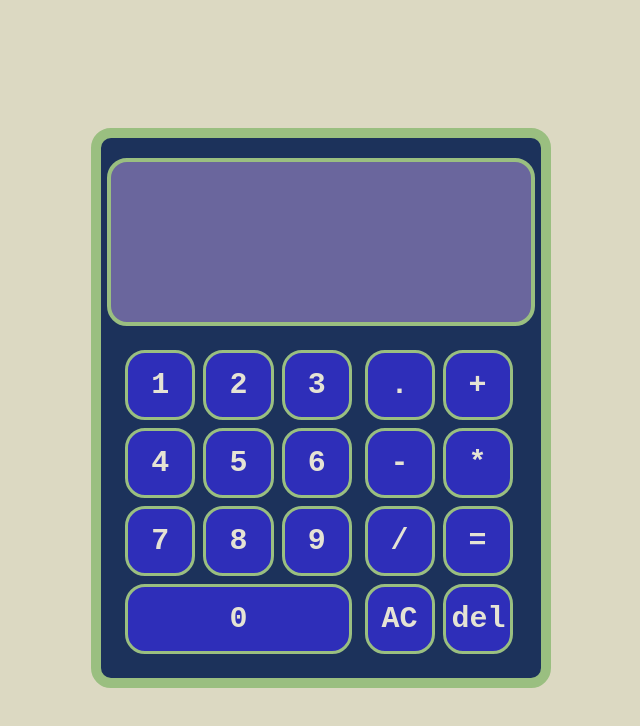
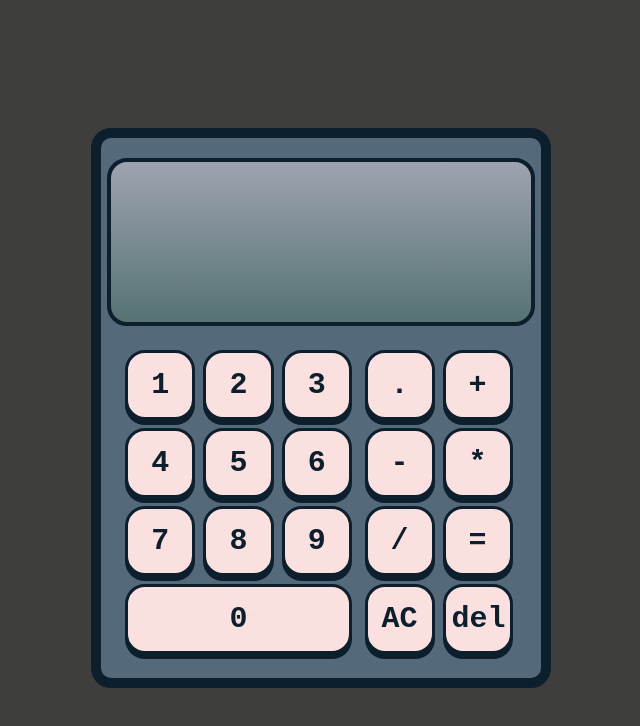
Before and after one commit to ishanO9/calculator, a plain HTML site: page index.html in a window 1280 px wide. Shown: the whole page, without its empty margins (319-959 px from the left). Drawn offline with Linux system fonts and the light colour scheme.

Commit message:
changed styling

```diff
--- a/script.js
+++ b/script.js
@@ -17,13 +17,14 @@ function divide(num1,num2)
     {
         return "too bad";
     }
+    let val = num1/num2;
     if(num1%num2 === 0 && typeof(num1) !== 'float')
     {
-        return (num1/num2);
+        return val;
     }
     if(num1%num2 !== 0)
     {
-        return (parseFloat(num1/num2).toFixed(6));
+        return (parseFloat(val).toFixed(3));
     }
 }
 console.log(add(2,3));
@@ -33,7 +34,6 @@ let num1,num2,operator;
 function operate(num1,num2,operator)
 {
     maxsign = 0;
-
     switch(operator)
     {
         case '+': screen.textContent = add(num1,num2);
@@ -51,10 +51,8 @@ function operate(num1,num2,operator)
             },2000)
         }
         break;
-
     }
 }
-
 const calcbody = document.querySelector(".body");
 const buttons = document.querySelector(".buttons");
 const operands = document.querySelector(".operands");
@@ -90,14 +88,13 @@ for(i of symb)
     j++;
 }
 
-
-
 let sign;
 let maxsign = 0;
 screen.textContent = '';
 let x = 1;
 let ops = "+-/*";
 let num = 0;
+
 decimalbutton.onclick = ()=>{
 
     if(screen.textContent !== '' && (screen.textContent.match(/./g) || []).length !== 3)
@@ -106,36 +103,39 @@ decimalbutton.onclick = ()=>{
         decimalbutton.disabled = true;
     }
 }
-console.log(Array.from(screen.textContent));
+operandinputbts.forEach((operandbutton) => {
 
-operandinputbts.forEach((operandbutton) => {
     operandbutton.onclick = ()=>{
-        num++;
-
-        screen.textContent += operandbutton.textContent;
+        if(screen.textContent.length < 14)
+        {
+            num++;
+            screen.textContent += operandbutton.textContent;
+        }
 
     }
 })
 operatorinputbts.forEach((operatorbutton) => {
     operatorbutton.onclick = ()=>{
             decimalbutton.disabled = false;
+            if(screen.textContent.length < 14)
+            {
+                if(valid.includes(operatorbutton.textContent) && maxsign < 1 && screen.textContent !== '' && operatorbutton.textContent !== "=" && screen.textContent !== '-')
+                    {
 
+                        screen.textContent += operatorbutton.textContent;
+                        if(operatorbutton.textContent !== '.')
+                        {
+                            maxsign++;
+                        }
+                        sign = screen.textContent;
+                    }
+            }
             if(screen.textContent === '')
             {
                 if(operatorbutton.textContent === '-')
                 {
                     screen.textContent += operatorbutton.textContent;
                 }
-            }
-            if(valid.includes(operatorbutton.textContent) && maxsign < 1 && screen.textContent !== '' && operatorbutton.textContent !== "=" && screen.textContent !== '-')
-            {
-
-                screen.textContent += operatorbutton.textContent;
-                if(operatorbutton.textContent !== '.')
-                {
-                    maxsign++;
-                }
-                sign = screen.textContent;
             }
             else if(operatorbutton.textContent === "AC")
             {
@@ -146,8 +146,8 @@ operatorinputbts.forEach((operatorbutton) => {
             {
                 let txt = screen.textContent.slice(0,-1);
                 screen.textContent = txt;
+                console.log(txt.length);
                 maxsign = 0;
-                //decimalbutton.disabled = true;
             }
             else if(operatorbutton.textContent === "=")
             {
@@ -160,10 +160,8 @@ operatorinputbts.forEach((operatorbutton) => {
                 }
             }
             }
-
     }
 )
-// clicking = before typing the full thing (33+) results in all the operation buttons and stuff not wokring
 
 function convertor(array)
 {
--- a/styles.css
+++ b/styles.css
@@ -4,7 +4,7 @@ body{
     align-items: center;
     min-height: 100vh;
     overflow: hidden;
-    background-color: rgb(220, 217, 194);
+    background-color: rgb(62, 62, 60);
 }
 
 .body{
@@ -15,8 +15,8 @@ body{
     justify-content: space-around;
     height: 500px;
     width: 400px;
-    background-color: rgb(28, 50, 91);
-    border: 10px solid rgb(154, 191, 128);
+    background-color: #546A7B;
+    border: 10px solid #0D1F2D;
     border-radius: 20px;
     margin: 10px;
     padding: 20px;
@@ -27,48 +27,60 @@ body{
     justify-content: end;
     align-items: end;
     padding-right: 20px;
-    color: rgb(229, 227, 212);
+    color: #0D1F2D;
     font-size: 50px;
     font-weight: bold;
     font-family:monospace;
-    background-color: rgb(106, 102, 157);
+    background-image: linear-gradient(#9EA3B0,#567272);
     width: 400px;
     height: 200px;
     margin-bottom: 0px;
-    border: 4px solid rgb(154, 191, 128);
+    border: 4px solid #0D1F2D;
     border-radius: 20px;
 
 }
 .buttons{
     display: flex;
     justify-content: space-between;
-    flex-grow: 1;
+    flex-grow: 0;
+    flex-shrink: 0;
+}
 
-
-}
 .operands{
     display: flex;
     flex-wrap: wrap;
     justify-content: space-evenly;
     align-items: start;
     min-width: 235px;
-
-
 }
 .operandbtn{
     background-color: white;
     flex-grow: 1;
+}
+
+.operatorbtn:hover{
+    background-color: #E4C3AD;
+    transition: background-color 0.3s ease-in-out;
+}
+.operandbtn:hover{
+    background-color: #E4C3AD;
+    transition: background-color 0.3s ease-in-out;
+}
+.operandbtn:active,
+.operatorbtn:active{
+    border: 3px solid #403838;
+    background-color: #c5a088;
+    font-size: 27px;
+    transition: background-color 0.1s;
+
 }
 .operations{
     display: flex;
     flex-wrap: wrap;
     min-width: 100px;
     justify-content: center;
+}
 
-}
-.operatorbtn{
-    background-color: white;
-}
 .operatorbtn,
 .operandbtn{
     background-color: white;
@@ -76,10 +88,18 @@ body{
     width: 70px;
     margin: 4px;
     border-radius: 20px;
-    border: 3px solid rgb(154, 191, 128);
+    border: 3px solid #0D1F2D;
     font-size: 30px;
     font-weight: bold;
     font-family:monospace;
-    background-color: rgb(46, 46, 185);
-    color: rgb(229, 227, 212);
+    background-color: #FAE1DF;
+    color: #0D1F2D;
+    box-shadow: 0px 5px #0D1F2D;
+
 }
+.operatorbtn{
+    background-color: white;
+    background-color: #FAE1DF;
+    border: 3px solid #0D1F2D;
+
+}
```
